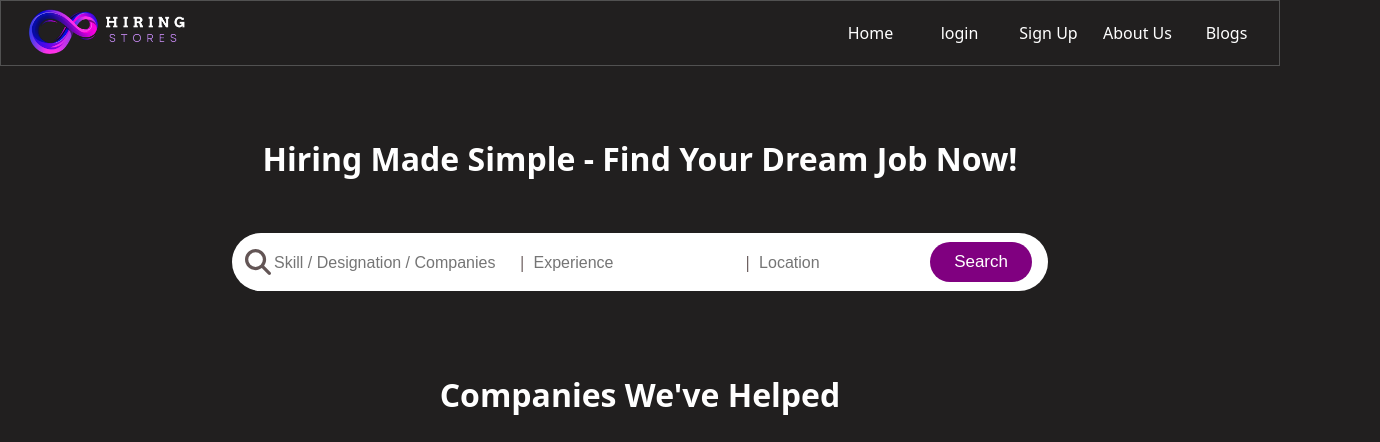
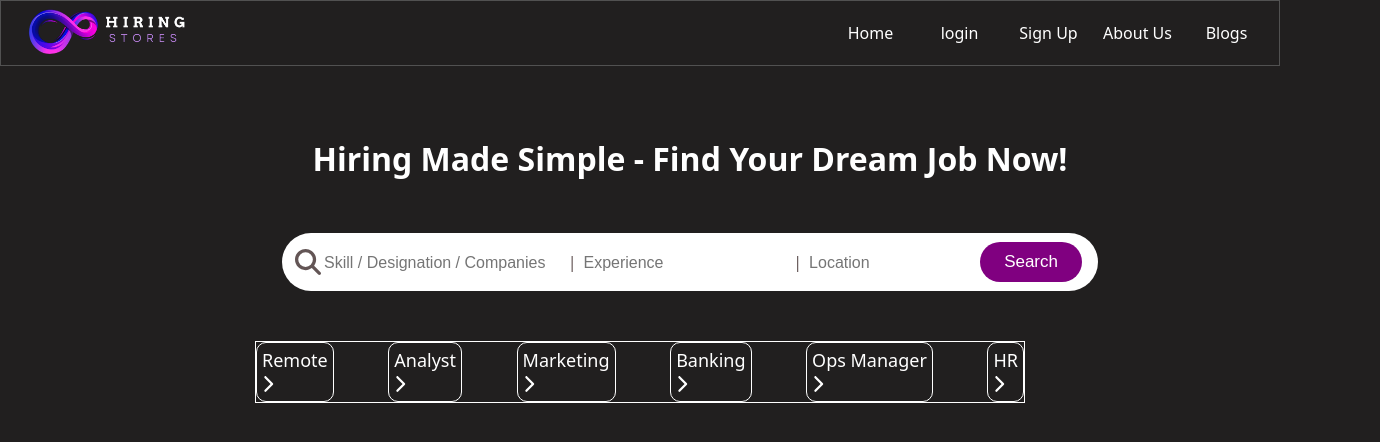
Before and after one commit to Ankush-25/Hiringstore, a React (Vite) app in the folder HiringStoreFrontend/: page / in a window 1280 px wide. Shown: the top 442 px of the page, 1380 px wide, since content can reach past the window. Built offline with nearby package versions, Linux system fonts and the light colour scheme.

Commit message:
some changes of boxes

```diff
--- a/HiringStoreFrontend/index.css
+++ b/HiringStoreFrontend/index.css
@@ -1,6 +1,6 @@
 html,body {
-    margin: 0;
-    padding: 0;
+    margin: auto;
+    padding: auto;
     color: white;
     background-color: #211f1f;
     font-family: system-ui, -apple-system, BlinkMacSystemFont, 'Segoe UI', Roboto, Oxygen, Ubuntu, Cantarell, 'Open Sans', 'Helvetica Neue', sans-serif;
--- a/HiringStoreFrontend/src/landingpage/LandingPageUppersec/UpperSection/UpperSectionSearchFeature/UpperSectionParent.jsx
+++ b/HiringStoreFrontend/src/landingpage/LandingPageUppersec/UpperSection/UpperSectionSearchFeature/UpperSectionParent.jsx
@@ -1,9 +1,15 @@
+import { Fragment } from "react";
+import { PopularJobtype } from "../UpperSectionType/upperSecTypeParent";
 import { UpperSectionSearch } from "./UpperSectionSearch";
 
-export function UpperSectionParent (){
+export function UpperSectionParent() {
 
-    return(
-        <UpperSectionSearch/>
+    return (
+        <Fragment>
+            <UpperSectionSearch />
+            <PopularJobtype />
+        </Fragment>
+
     )
 
 }
--- a/HiringStoreFrontend/src/landingpage/LandingPageUppersec/UpperSection/UpperSectionSearchFeature/UpperSectionSearchStyles.jsx
+++ b/HiringStoreFrontend/src/landingpage/LandingPageUppersec/UpperSection/UpperSectionSearchFeature/UpperSectionSearchStyles.jsx
@@ -4,7 +4,6 @@ export const UpperSearchAndTextWrapper = styled.div`
     width: 100%;
     padding: 50px;
     color: white;
-    box-sizing: border-box;
 `
 
 export const SearchBar = styled.div`
--- /dev/null
+++ b/HiringStoreFrontend/src/landingpage/LandingPageUppersec/UpperSection/UpperSectionType/UpperSecTypeStyles.jsx
@@ -0,0 +1,20 @@
+import styled from 'styled-components';
+
+export const JobBoxWrapper = styled.div`
+  border: 1px white solid;
+  display: flex;
+  justify-content: space-between;
+  width: 60%;
+  margin: auto;
+`;
+export const SingleJobBoxCon = styled.div`
+  border: 1px white solid;
+  border-radius: 10px;
+  padding: 5px;
+  justify-content: center;
+  display: flex;
+  flex-direction: column;
+  font-size: 18px;
+  align-items: center;
+
+`
--- /dev/null
+++ b/HiringStoreFrontend/src/landingpage/LandingPageUppersec/UpperSection/UpperSectionType/upperSecType.css
@@ -0,0 +1 @@
+.iconContainer{}
--- /dev/null
+++ b/HiringStoreFrontend/src/landingpage/LandingPageUppersec/UpperSection/UpperSectionType/upperSecTypeParent.jsx
@@ -0,0 +1,34 @@
+import { FontAwesomeIcon } from '@fortawesome/react-fontawesome';
+import { popularJobDesignations } from '../../Var.jsx';
+import { JobBoxWrapper, SingleJobBoxCon } from './UpperSecTypeStyles.jsx';
+import { faChevronRight } from '@fortawesome/free-solid-svg-icons';
+export function PopularJobtype() {
+    const jobBoxes = popularJobDesignations;
+    console.log(jobBoxes)
+
+    return (
+        <JobBoxWrapper>
+            {jobBoxes.map((Designation, index) => (
+                <SingleJobBox
+                    key={index}
+                    designation={Designation}
+                />
+
+
+            ))}
+        </JobBoxWrapper>
+    );
+}
+
+export function SingleJobBox({ designation }) {
+    return (
+        <SingleJobBoxCon>
+            <div class="singlejobdesign">
+                {designation}
+                    <div class='iconContainer'>
+                        <FontAwesomeIcon icon={faChevronRight}/>
+                    </div>
+                </div>
+        </SingleJobBoxCon>
+    )
+}
--- a/HiringStoreFrontend/src/landingpage/LandingPageUppersec/Var.jsx
+++ b/HiringStoreFrontend/src/landingpage/LandingPageUppersec/Var.jsx
@@ -13,3 +13,16 @@ export const Searchplaceholders = {
     Secondplaceholder: "Experience",
     Thirdplaceholder: "Location"
 }
+
+export const popularJobDesignations = [
+    "Remote",
+    "Analyst",
+    "Marketing",
+    "Banking",
+    "Ops Manager",
+    "HR"
+];
+
+// "Customer Support ",
+//     "UI/UX ",
+//     "Project Manager",
```
Also changed, not shown: HiringStoreFrontend/src/App.css (added).
